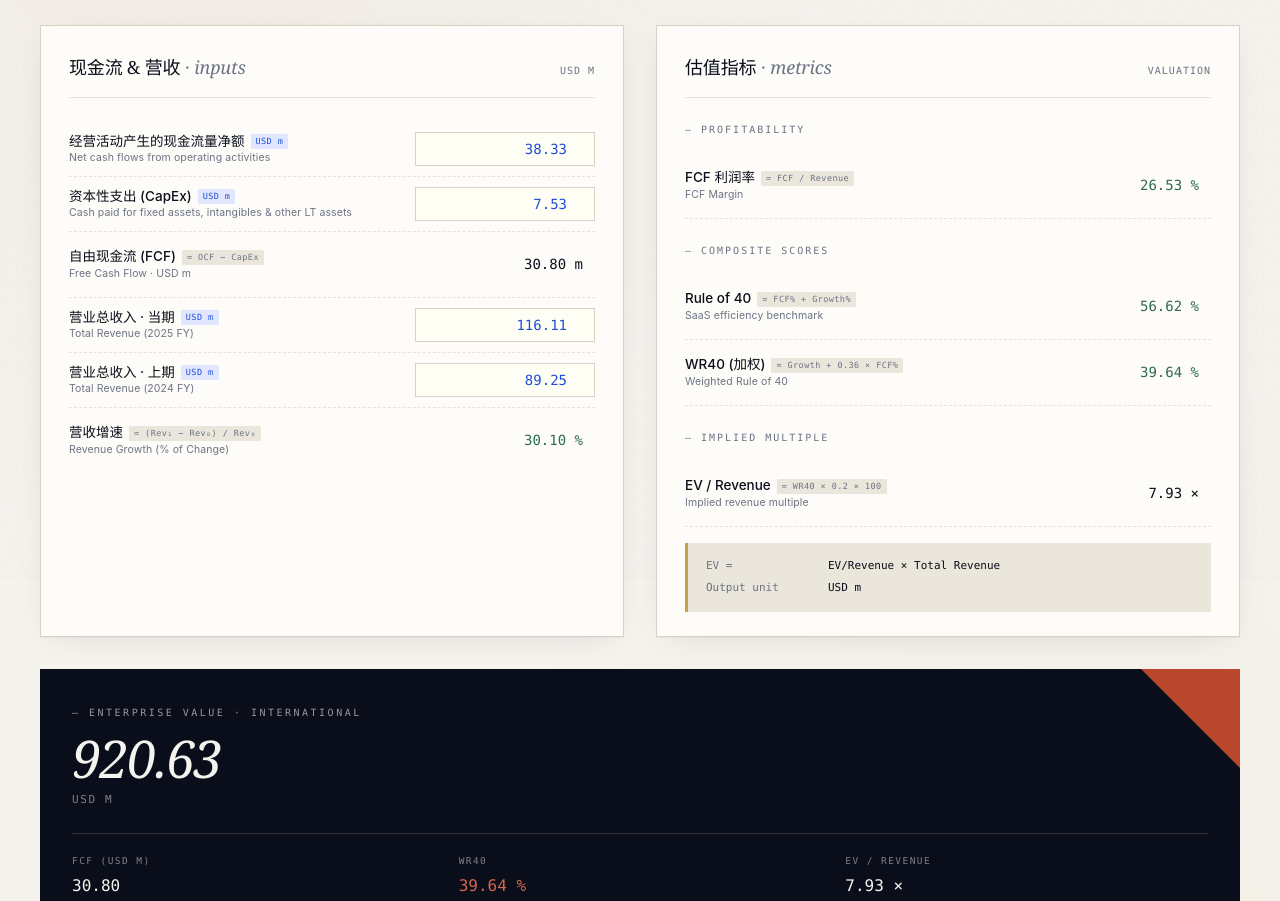
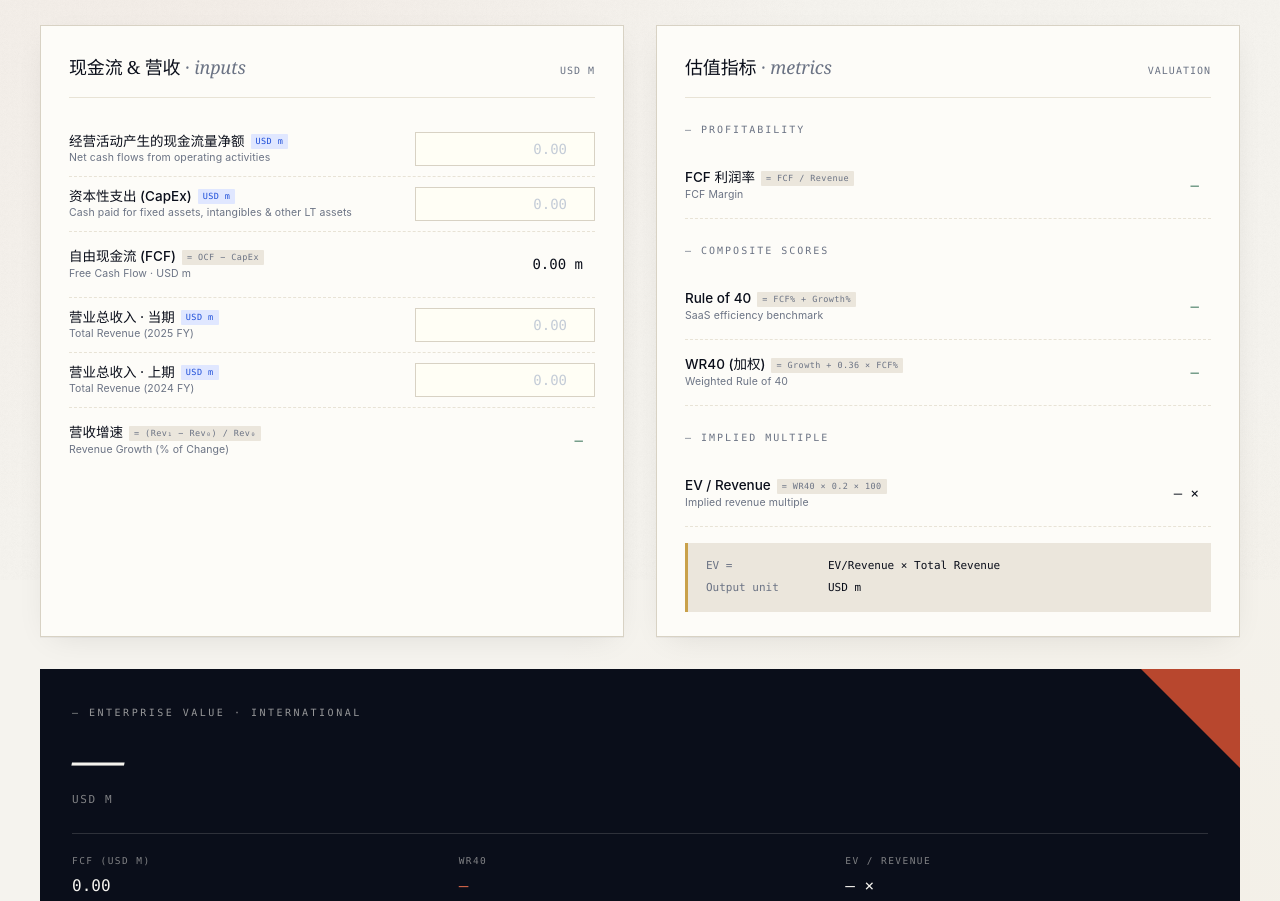
Before and after one commit to Weidy607/foxit-ev-calculator, a plain HTML site: page Foxit_EV_WR40_Calculator_V2.html in a window 1280 px wide. Shown: the part 220-1121 px from the top of the page. Drawn offline with Linux system fonts and the light colour scheme.

Commit message:
Add files via upload

```diff
--- a/Foxit_EV_WR40_Calculator_V2.html
+++ b/Foxit_EV_WR40_Calculator_V2.html
@@ -1332,7 +1332,7 @@
             <div class="label-cn">经营活动产生的现金流量净额<span class="input-tag">USD m</span></div>
             <div class="label-en">Net cash flows from operating activities</div>
           </div>
-          <input type="number" step="any" class="cell" id="i-ocf" value="38.33" />
+          <input type="number" step="any" class="cell" id="i-ocf" placeholder="0.00" />
         </div>
 
         <div class="row input-row">
@@ -1340,7 +1340,7 @@
             <div class="label-cn">资本性支出 (CapEx)<span class="input-tag">USD m</span></div>
             <div class="label-en">Cash paid for fixed assets, intangibles & other LT assets</div>
           </div>
-          <input type="number" step="any" class="cell" id="i-capex" value="7.53" />
+          <input type="number" step="any" class="cell" id="i-capex" placeholder="0.00" />
         </div>
 
         <div class="row">
@@ -1356,7 +1356,7 @@
             <div class="label-cn">营业总收入 · 当期<span class="input-tag">USD m</span></div>
             <div class="label-en">Total Revenue (2025 FY)</div>
           </div>
-          <input type="number" step="any" class="cell" id="i-rev1" value="116.11" />
+          <input type="number" step="any" class="cell" id="i-rev1" placeholder="0.00" />
         </div>
 
         <div class="row input-row">
@@ -1364,7 +1364,7 @@
             <div class="label-cn">营业总收入 · 上期<span class="input-tag">USD m</span></div>
             <div class="label-en">Total Revenue (2024 FY)</div>
           </div>
-          <input type="number" step="any" class="cell" id="i-rev0" value="89.25" />
+          <input type="number" step="any" class="cell" id="i-rev0" placeholder="0.00" />
         </div>
 
         <div class="row">
@@ -1431,7 +1431,7 @@
     <!-- HERO -->
     <div class="hero-result">
       <div class="hero-eyebrow">— Enterprise Value · International</div>
-      <div class="hero-value" id="i-ev-display">920.75</div>
+      <div class="hero-value" id="i-ev-display">—</div>
       <div class="hero-unit">USD m</div>
       <div class="hero-secondary">
         <div class="item">
@@ -1466,7 +1466,7 @@
             <div class="label-cn">经营活动产生的现金流量净额<span class="input-tag">INPUT</span></div>
             <div class="label-en">Net cash flows from operating activities</div>
           </div>
-          <input type="number" step="any" class="cell" id="c-ocf" value="179.43" />
+          <input type="number" step="any" class="cell" id="c-ocf" placeholder="0.00" />
         </div>
 
         <div class="row input-row">
@@ -1474,7 +1474,7 @@
             <div class="label-cn">资本性支出 (CapEx)<span class="input-tag">INPUT</span></div>
             <div class="label-en">Cash paid for fixed assets, intangibles & other LT assets</div>
           </div>
-          <input type="number" step="any" class="cell" id="c-capex" value="15.58" />
+          <input type="number" step="any" class="cell" id="c-capex" placeholder="0.00" />
         </div>
 
         <div class="row">
@@ -1490,7 +1490,7 @@
             <div class="label-cn">营业总收入 · 当期<span class="input-tag">INPUT</span></div>
             <div class="label-en">Total Revenue (2025 FY)</div>
           </div>
-          <input type="number" step="any" class="cell" id="c-rev1" value="1066.63" />
+          <input type="number" step="any" class="cell" id="c-rev1" placeholder="0.00" />
         </div>
 
         <div class="row input-row">
@@ -1498,7 +1498,7 @@
             <div class="label-cn">营业总收入 · 上期<span class="input-tag">INPUT</span></div>
             <div class="label-en">Total Revenue (2024 FY)</div>
           </div>
-          <input type="number" step="any" class="cell" id="c-rev0" value="711.14" />
+          <input type="number" step="any" class="cell" id="c-rev0" placeholder="0.00" />
         </div>
 
         <div class="row">
@@ -1514,7 +1514,7 @@
             <div class="label-cn">汇率 · USD/CNY<span class="input-tag">INPUT</span></div>
             <div class="label-en">FX rate for USD conversion</div>
           </div>
-          <input type="number" step="any" class="cell" id="c-fx" value="7.0288" />
+          <input type="number" step="any" class="cell" id="c-fx" value="7.0288" placeholder="7.0000" />
         </div>
       </div>
 
@@ -1581,8 +1581,8 @@
     <!-- HERO -->
     <div class="hero-result">
       <div class="hero-eyebrow">— Enterprise Value · China</div>
-      <div class="hero-value" id="c-ev-display">¥ 11,843,620,180</div>
-      <div class="hero-unit">CNY · approx. <span id="c-ev-usd-inline">$1,685,013,115</span> USD</div>
+      <div class="hero-value" id="c-ev-display">—</div>
+      <div class="hero-unit">CNY · approx. <span id="c-ev-usd-inline">—</span> USD</div>
       <div class="hero-secondary">
         <div class="item">
           <div class="lbl">FCF (CNY mm)</div>
@@ -2333,10 +2333,10 @@
 
   // reset
   const defaults = {
-    'i-ocf': 38.33, 'i-capex': 7.53,
-    'i-rev1': 116.11, 'i-rev0': 89.25,
-    'c-ocf': 179.43, 'c-capex': 15.58,
-    'c-rev1': 1066.63, 'c-rev0': 711.14, 'c-fx': 7.0288
+    'i-ocf': '', 'i-capex': '',
+    'i-rev1': '', 'i-rev0': '',
+    'c-ocf': '', 'c-capex': '',
+    'c-rev1': '', 'c-rev0': '', 'c-fx': 7.0288
   };
   $('resetBtn').addEventListener('click', () => {
     Object.entries(defaults).forEach(([k,v]) => $(k).value = v);
```
